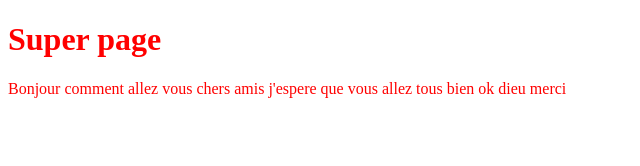
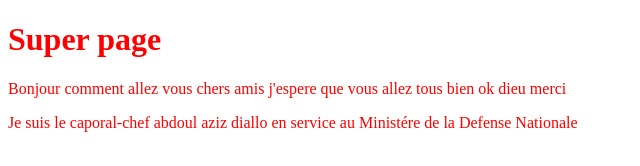
Before and after one commit to Abdoulazizdiallo/EntrainementOpenClassRoom, a plain HTML site: page index.html in a window 1280 px wide. Shown: the whole page, without its empty margins (0-640 px from the left). Drawn offline with Linux system fonts and the light colour scheme.

Commit message:
nouvelle modification du fichier index.HTML

```diff
--- a/index.html
+++ b/index.html
@@ -9,5 +9,6 @@
 <body>
     <h1>Super page</h1>
     <p>Bonjour comment allez vous chers amis j'espere que vous allez tous bien ok dieu merci</p>
+    <p>Je suis le caporal-chef abdoul aziz diallo en service au Ministére de la Defense Nationale</p>
 </body>
 </html>
```
